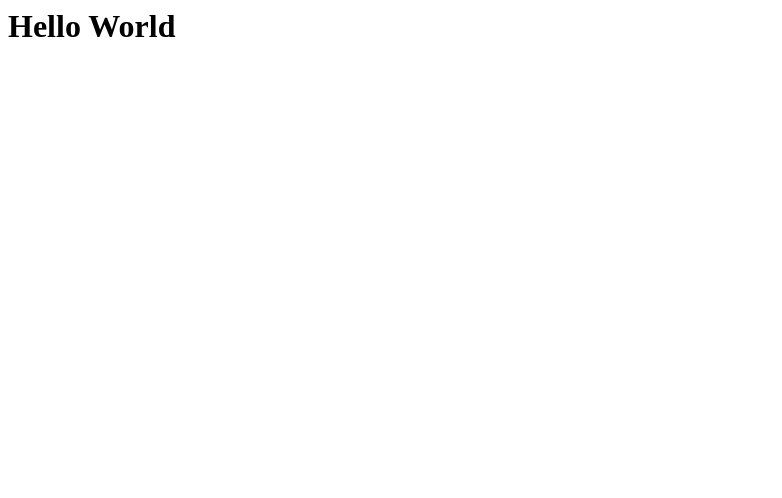
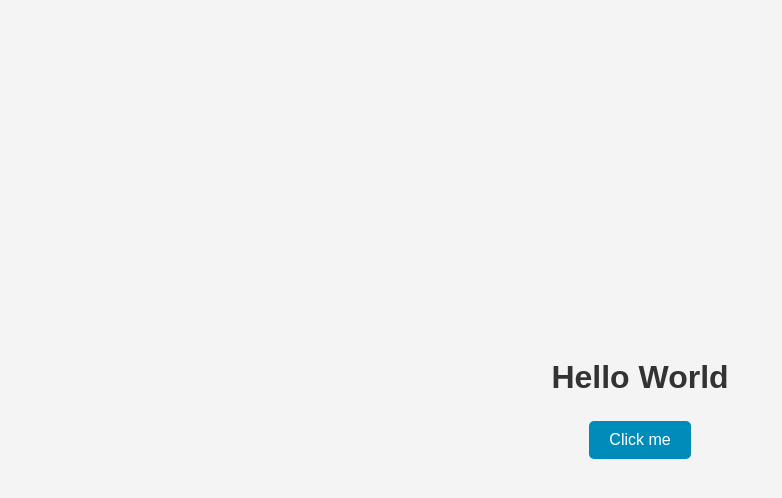
Before and after one commit to Zinnia2/note-taker, a website: page index.html in a window 1280 px wide. Shown: the whole page, without its empty margins (0-782 px from the left). Drawn offline with Linux system fonts and the light colour scheme.

Commit message:
CSS and JS added

```diff
--- a/index.html
+++ b/index.html
@@ -1,8 +1,50 @@
 <html>
     <head>
         <title>note-taker</title>
+        <style>
+            body {
+                font-family: Arial, sans-serif;
+                background-color: #f4f4f4;
+                margin: 0;
+                padding: 0;
+                display: flex;
+                justify-content: center;
+                align-items: center;
+                height: 100vh;
+                flex-direction: column;
+            }
+            h1 {
+                color: #333;
+            }
+            button {
+                background-color: #008cba;
+                color: white;
+                border: none;
+                padding: 10px 20px;
+                text-align: center;
+                text-decoration: none;
+                display: inline-block;
+                font-size: 16px;
+                margin: 4px 2px;
+                cursor: pointer;
+                border-radius: 5px;
+            }
+            button:hover {
+                background-color: #005f5f;
+            }
+        </style>
     </head>
     <body>
         <h1>Hello World</h1>
+        <button id="btn">Click me</button>
+        <script>
+            const btn = document.getElementById("btn");
+            btn.addEventListener("click", (event) => {
+                alert("Hello");
+            })
+            btn.addEventListener("mouseout", (event) => {
+                alert("Mouse out");
+            })
+        </script>
     </body>
 </html>
```
